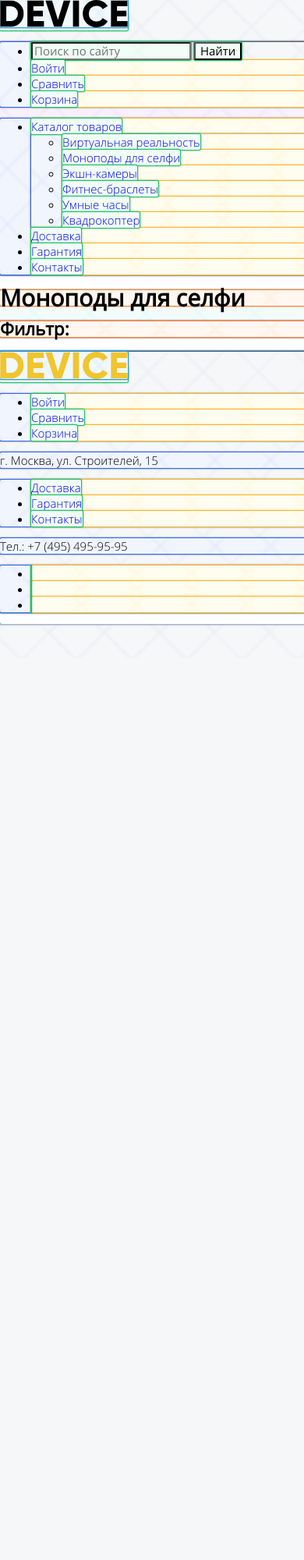
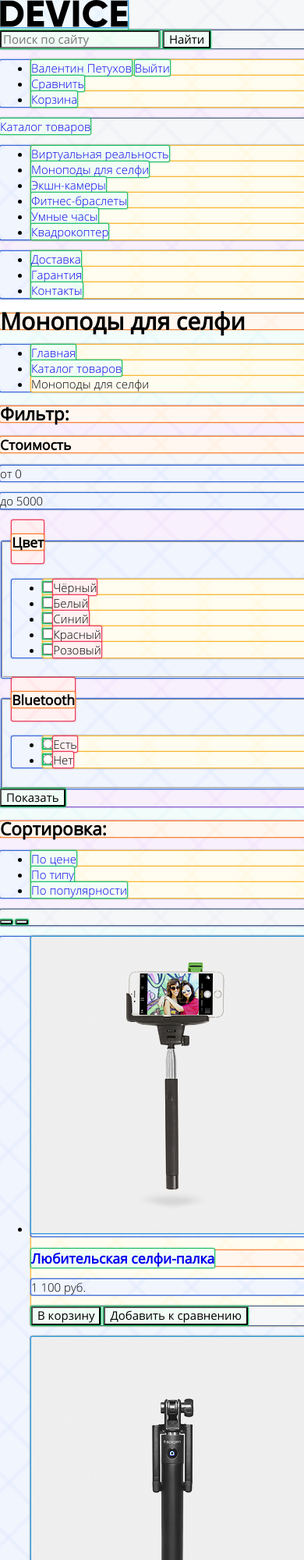
Before and after one commit to 1maximsafronov/32787-device-26, a website: page src/catalog.html in a window 390 px wide. Shown: the top 2000 px of the page at 78% size. Before the commit the page ends 844 px from the top, so only its background shows below. Drawn offline with nearby package versions, Linux system fonts and the light colour scheme; files that its build step writes are made by us from their sources.

Commit message:
Добавляет разметку страницы каталога

```diff
--- a/src/catalog.html
+++ b/src/catalog.html
@@ -11,7 +11,7 @@
 <body class="page-body">
   <header class="page-header">
     <div class="page-header__wrapper">
-      <a class="page-header__logo logotype">
+      <a class="page-header__logo logotype" href="index.html">
         <svg class="logotype__svg" xmlns="http://www.w3.org/2000/svg" width="164" height="35" viewBox="0 0 164 35"
           fill="#000000">
           <path
@@ -19,22 +19,24 @@
         </svg>
       </a>
       <nav class="main-nav">
-        <ul class="user-nav">
-          <li class="user-nav__item">
-            <form class="search-form" action="">
+        <form class="page-header__search search-form" action="#" method="get">
           <label for="search-form-text" class="visually-hidden">Поиск по сайту</label>
           <input type="search" name="search-form-text" id="search-form-text" placeholder="Поиск по сайту">
           <button class="search-form__submit" type="submit">Найти</button>
         </form>
+
+        <ul class="user-nav">
+          <li class="user-nav__item">
+            <a href="#" class="user-nav__link">Валентин Петухов</a>
+            <a href="#" class="user-nav__link">Выйти</a>
           </li>
-          <li class="user-nav__item"><a href="#" class="user-nav__link">Войти</a></li>
           <li class="user-nav__item"><a href="#" class="user-nav__link">Сравнить</a></li>
           <li class="user-nav__item"><a href="#" class="user-nav__link">Корзина</a></li>
         </ul>
-        <ul class="site-nav">
-          <li class="site-nav__item">
-            <a href="#" class="site-nav__link">Каталог товаров</a>
-            <ul class="site-nav__sub-nav sub-nav">
+
+        <div class="catalog-nav">
+          <a href="catalog.html" class="catalog-nav__link">Каталог товаров</a>
+          <ul class="catalog-nav__sub-nav sub-nav">
             <li class="sub-nav__item"><a href="#" class="sub-nav__link">Виртуальная реальность</a></li>
             <li class="sub-nav__item"><a href="#" class="sub-nav__link">Моноподы для селфи</a></li>
             <li class="sub-nav__item"><a href="#" class="sub-nav__link">Экшн-камеры</a></li>
@@ -42,7 +44,9 @@
             <li class="sub-nav__item"><a href="#" class="sub-nav__link">Умные часы</a></li>
             <li class="sub-nav__item"><a href="#" class="sub-nav__link">Квадрокоптер</a></li>
           </ul>
-          </li>
+        </div>
+
+        <ul class="site-nav">
           <li class="site-nav__item"><a href="#" class="site-nav__link">Доставка</a></li>
           <li class="site-nav__item"><a href="#" class="site-nav__link">Гарантия</a></li>
           <li class="site-nav__item"><a href="#" class="site-nav__link">Контакты</a></li>
@@ -50,18 +54,130 @@
       </nav>
     </div>
   </header>
+
   <main class="page-main catalog">
     <h1 class="catalog__title">Моноподы для селфи</h1>
-    <div class="catalog__breadcrumbs breadcrumbs"></div>
+    <ul class="catalog__breadcrumbs breadcrumbs">
+      <li class="breadcrumbs__item"><a href="index.html" class="breadcrumbs__link">Главная</a></li>
+      <li class="breadcrumbs__item"><a href="#" class="breadcrumbs__link">Каталог товаров</a></li>
+      <li class="breadcrumbs__item">Моноподы для селфи</li>
+    </ul>
 
     <section class="catalog__filter filter">
       <h2 class="filter__title">Фильтр:</h2>
+
+      <div>
+        <h3>Стоимость</h3>
+        <div>
+          <p>от 0</p>
+          <p>до 5000</p>
+        </div>
+      </div>
+
+      <fieldset>
+        <legend>
+          <h3>Цвет</h3>
+        </legend>
+        <ul>
+          <li><input type="checkbox" name="" id=""><label for="">Чёрный</label></li>
+          <li><input type="checkbox" name="" id=""><label for="">Белый</label></li>
+          <li><input type="checkbox" name="" id=""><label for="">Синий</label></li>
+          <li><input type="checkbox" name="" id=""><label for="">Красный</label></li>
+          <li><input type="checkbox" name="" id=""><label for="">Розовый</label></li>
+        </ul>
+      </fieldset>
+
+      <fieldset>
+        <legend>
+          <h3>Bluetooth</h3>
+        </legend>
+        <ul>
+          <li><input type="radio" name="" id=""><label for="">Есть</label></li>
+          <li><input type="radio" name="" id=""><label for="">Нет</label></li>
+        </ul>
+      </fieldset>
+
+      <button class="filter__submit" type="submit">Показать</button>
     </section>
 
-    <div class="catalog__sort"></div>
+    <section class="catalog__sort catalog-sort">
+      <h2 class="catalog-sort__title">Сортировка:</h2>
+      <ul class="catalog-sort__list">
+        <li class="catalog-sort__item"><a href="#" class="catalog-sort__link">По цене</a></li>
+        <li class="catalog-sort__item"><a href="#" class="catalog-sort__link">По типу</a></li>
+        <li class="catalog-sort__item"><a href="#" class="catalog-sort__link">По популярности</a></li>
+      </ul>
+      <div class="catalog-sort__direction">
+        <button class="catalog-sort__direction-toggle catalog-sort__direction-toggle--up" type="button">
+          <span class="visually-hidden">Сортировка по убыванию</span>
+        </button>
+        <button class="catalog-sort__direction-toggle catalog-sort__direction-toggle--down" type="button">
+          <span class="visually-hidden">Сортировка по возрастанию</span>
+        </button>
+      </div>
+    </section>
 
-    <ul class="catalog__list"></ul>
-    <div class="pagination"></div>
+    <ul class="catalog__list">
+      <li class="catalog__item product">
+        <p class="product__picture">
+          <img src="img/item-1.jpg" width="360" height="380" alt="Любительская селфи-палка">
+        </p>
+        <h3 class="product__title">
+          <a href="#" class="product__link">Любительская селфи-палка</a>
+        </h3>
+        <p class="product__price">1 100 руб.</p>
+        <div class="product__popup">
+          <button class="product__add-to-cart" type="button">В корзину</button>
+          <button class="product__add-to-compare" type="button">Добавить к сравнению</button>
+        </div>
+      </li>
+      <li class="catalog__item product">
+        <p class="product__picture">
+          <img src="img/item-2.jpg" width="360" height="380" alt="Профессиональная селфи-палка">
+        </p>
+        <h3 class="product__title">
+          <a href="#" class="product__link">Профессиональная селфи-палка</a>
+        </h3>
+        <p class="product__price">1 500 руб.</p>
+        <div class="product__popup">
+          <button class="product__add-to-cart" type="button">В корзину</button>
+          <button class="product__add-to-compare" type="button">Добавить к сравнению</button>
+        </div>
+      </li>
+      <li class="catalog__item product">
+        <p class="product__picture">
+          <img src="img/item-3.jpg" width="360" height="380" alt="Непотопляемая селфи-палка">
+        </p>
+        <h3 class="product__title">
+          <a href="#" class="product__link">Непотопляемая селфи-палка</a>
+        </h3>
+        <p class="product__price">1 500 руб.</p>
+        <div class="product__popup">
+          <button class="product__add-to-cart" type="button">В корзину</button>
+          <button class="product__add-to-compare" type="button">Добавить к сравнению</button>
+        </div>
+      </li>
+      <li class="catalog__item product">
+        <p class="product__picture">
+          <img src="img/item-4.jpg" width="360" height="380" alt="Селфи-палка «Следуй за мной»">
+        </p>
+        <h3 class="product__title">
+          <a href="#" class="product__link">Селфи-палка «Следуй за мной»</a>
+        </h3>
+        <p class="product__price">1 900 руб.</p>
+        <div class="product__popup">
+          <button class="product__add-to-cart" type="button">В корзину</button>
+          <button class="product__add-to-compare" type="button">Добавить к сравнению</button>
+        </div>
+      </li>
+    </ul>
+    <ul class="pagination">
+      <li class="pagination__item pagination__item--prev"><a href="#" class="pagination__link">Назад</a></li>
+      <li class="pagination__item pagination__item--current"><a href="#" class="pagination__link">1</a></li>
+      <li class="pagination__item"><a href="#" class="pagination__link">2</a></li>
+      <li class="pagination__item"><a href="#" class="pagination__link">3</a></li>
+      <li class="pagination__item pagination__item--next"><a href="#" class="pagination__link">Вперед</a></li>
+    </ul>
   </main>
   <footer class="page-footer">
     <div class="page-footer__wrapper">
@@ -74,7 +190,10 @@
       </a>
 
       <ul class="page-footer__user-nav user-nav user-nav--light">
-        <li class="user-nav__item"><a class="user-nav__link" href="#">Войти</a></li>
+        <li class="user-nav__item">
+          <a class="user-nav__link" href="#">Валентин Петухов</a>
+          <a class="user-nav__link" href="#">Выйти</a>
+        </li>
         <li class="user-nav__item"><a class="user-nav__link" href="#">Сравнить</a></li>
         <li class="user-nav__item"><a class="user-nav__link" href="#">Корзина</a></li>
       </ul>
```
Also changed, not shown: src/index.html (+10 -9 lines). Lines whose indentation alone changed are shown as unchanged.
